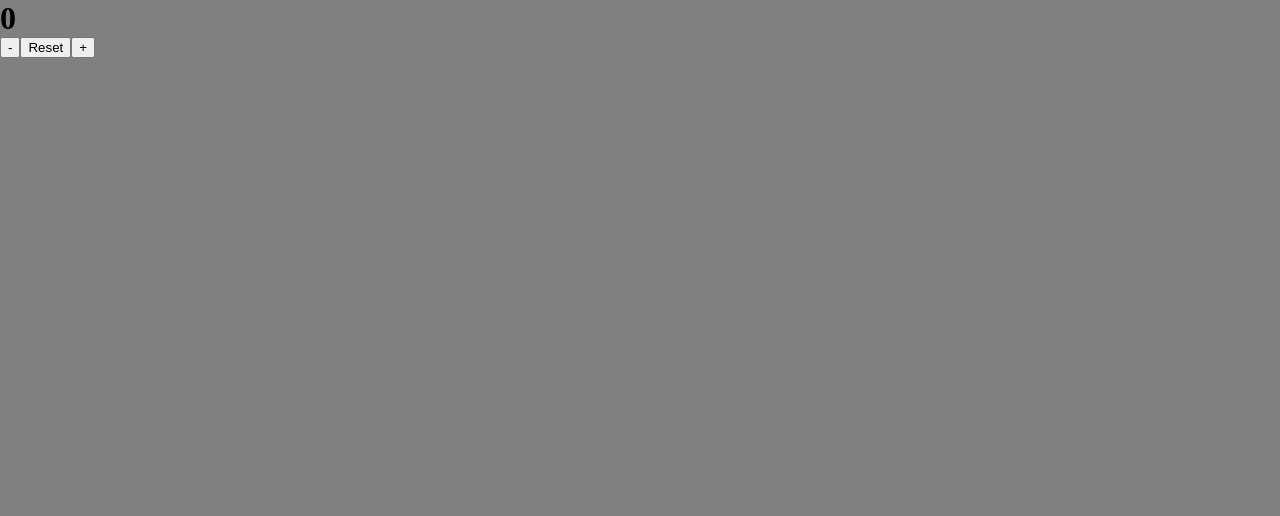
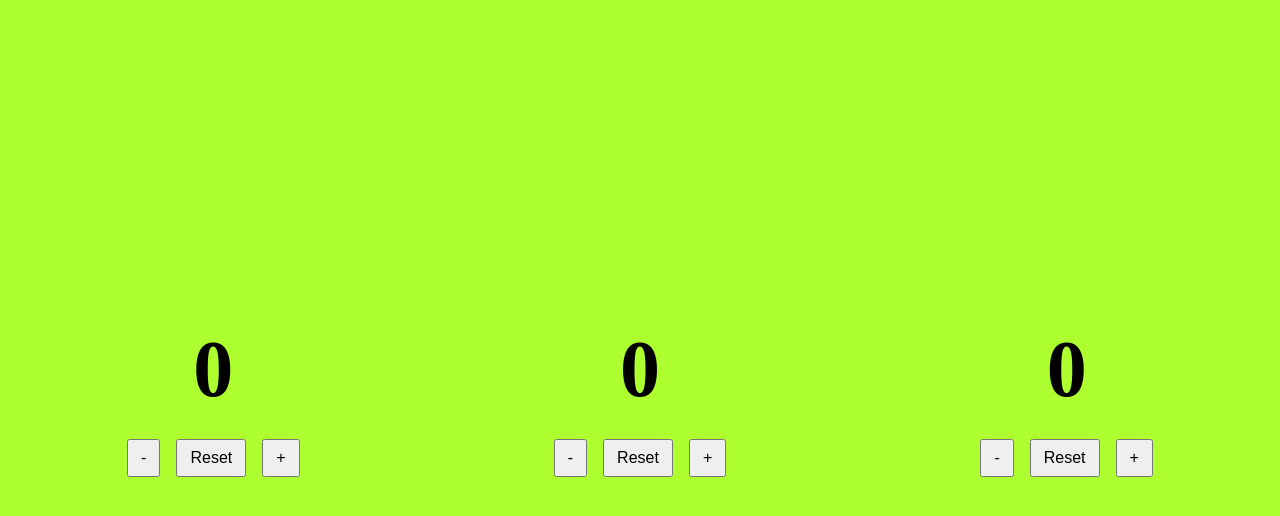
Before and after one commit to manuscriptmastr/hello-react-hooks, a React (Create React App) app: page / in a window 1280 px wide. Shown: the top 516 px of the page. Built offline with nearby package versions, Linux system fonts and the light colour scheme.

Commit message:
Build Counter Class version and style basic UI

```diff
--- a/src/App.css
+++ b/src/App.css
@@ -1,7 +1,10 @@
 .app {
+  display: flex;
+  justify-content: space-around;
+  align-items: center;
   margin: 0;
   padding: 0;
   width: 100%;
   height: 100%;
-  background-color: gray;
+  background-color: greenyellow;
 }
--- a/src/App.js
+++ b/src/App.js
@@ -1,10 +1,16 @@
 import React from 'react';
 import './App.css';
-import Counter from './Counter';
+import {
+  CounterClass,
+  CounterWithState,
+  CounterWithReducer
+} from './Counter';
 
 const App = () =>
   <div className="app">
-    <Counter />
+    <CounterClass />
+    <CounterWithState />
+    <CounterWithReducer />
   </div>
 
 export default App;
--- a/src/Counter.css
+++ b/src/Counter.css
@@ -1,3 +1,16 @@
 .counter h1 {
   margin: 0;
+  margin-bottom: 1.5rem;
+  text-align: center;
+  font-size: 5rem;
 }
+
+.counter button {
+  padding: 0.5rem 0.75rem;
+  font-size: 1rem;
+  cursor: pointer;
+}
+
+.counter button + button {
+  margin-left: 1rem;
+}
--- a/src/Counter.js
+++ b/src/Counter.js
@@ -1,12 +1,44 @@
-import React, { useState, useReducer } from 'react';
+import React, { Component, useState, useReducer } from 'react';
 import './Counter.css';
 import counterReducer from './reducers/counter';
+
+export class CounterClass extends Component {
+  constructor(props) {
+    super(props);
+    this.state = {
+      count: 0
+    }
+  }
+
+  _setCount = (count) => this.setState({ count });
+
+  decrementCount = () =>
+    this._setCount(this.state.count < 1 ? 0 : this.state.count - 1);
+  incrementCount = () =>
+    this._setCount(this.state.count + 1);
+  resetCount = () =>
+    this._setCount(0);
+
+  render() {
+    const { count } = this.state;
+    const { decrementCount, incrementCount, resetCount } = this;
+    return (
+      <div className="counter">
+        <h1>{count}</h1>
+        <button onClick={decrementCount}>-</button>
+        <button onClick={resetCount}>Reset</button>
+        <button onClick={incrementCount}>+</button>
+      </div>
+    );
+  }
+};
 
 export const CounterWithState = () => {
   const [ count, setCount ] = useState(0);
   const decrementCount = () => setCount(count < 1 ? 0 : count - 1);
   const incrementCount = () => setCount(count + 1);
   const resetCount = () => setCount(0);
+
   return (
     <div className="counter">
       <h1>{count}</h1>
@@ -15,13 +47,14 @@ export const CounterWithState = () => {
       <button onClick={incrementCount}>+</button>
     </div>
   );
-}
+};
 
 export const CounterWithReducer = () => {
   const [ { count }, dispatch ] = useReducer(
     counterReducer,
     { count: 0 }
   );
+
   return (
     <div className="counter">
       <h1>{count}</h1>
@@ -31,5 +64,3 @@ export const CounterWithReducer = () => {
     </div>
   );
 };
-
-export default CounterWithReducer;
```
